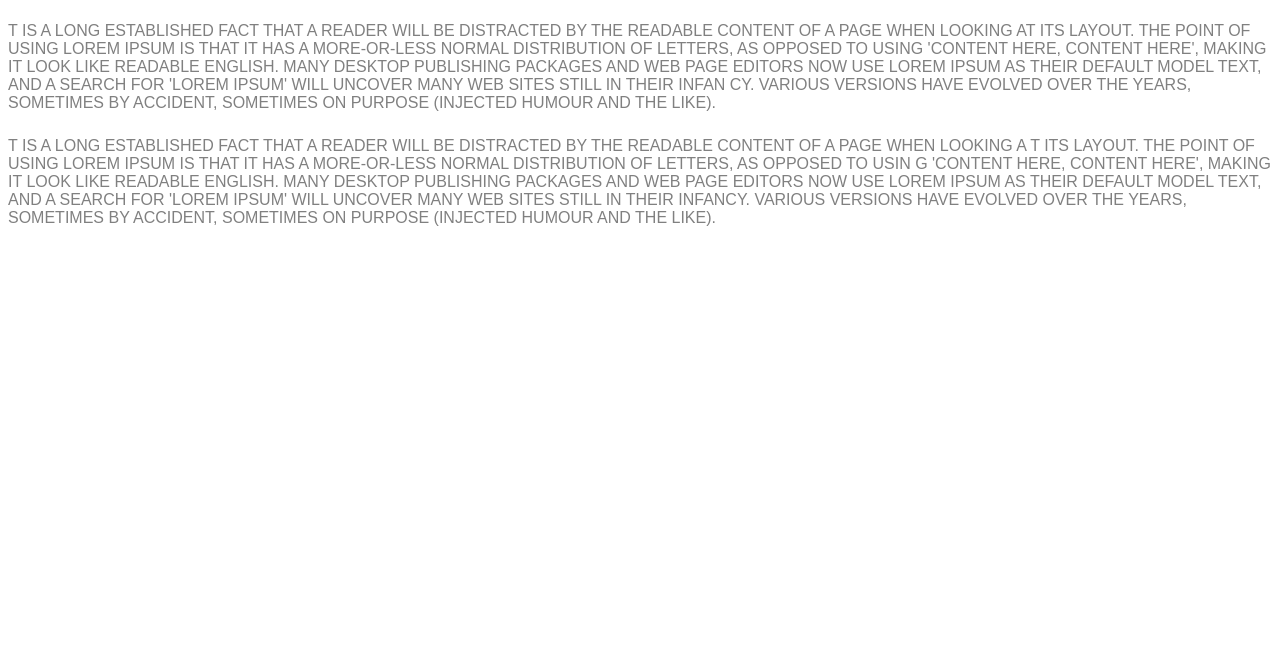
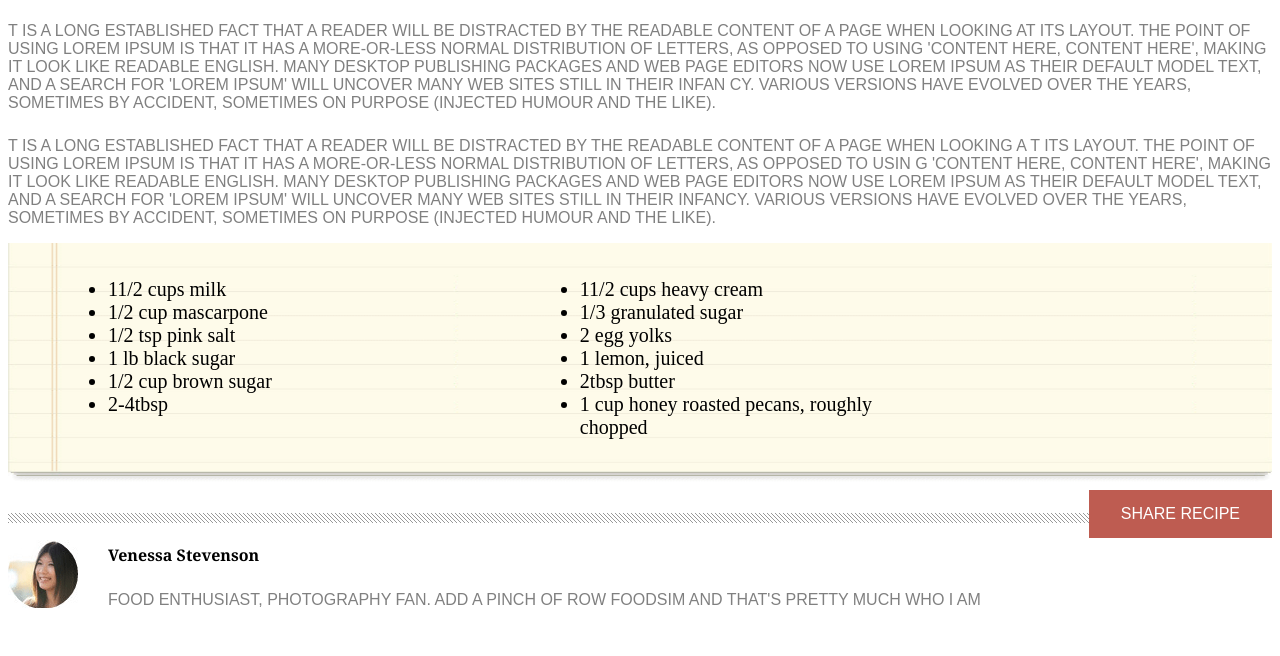
Before and after one commit to mariammohamme/chocolate-pizza1, a plain HTML site: page index.html in a window 1280 px wide. Shown: the part 1172-1828 px from the top of the page. Before the commit the page ends 1415 px from the top, so only its background shows below. Drawn offline with Linux system fonts and the light colour scheme.

Commit message:
finish the main

```diff
--- a/css/style.css
+++ b/css/style.css
@@ -102,3 +102,45 @@ nav{
         width: 98%;
         margin-top: 90px;
 }
+.listpage{
+    background-image: url("/img/list-bg.png");
+    height: 400px;
+    background-repeat: no-repeat;
+   background-size:100% 60%;
+}
+.rightlist{
+    float: left;
+    font-size: 20px;
+    margin-left: 60px;
+    margin-top: 35px;
+}
+.leftlist{
+    float:right;
+    font-size: 20px;
+    margin-right: 400px;
+    margin-top: 35px;
+
+}
+.div-repate1{
+    background-image: url("../img/hr-img.png");
+    height: 10px;
+    min-height: 10px;
+    margin-top: -130px;
+
+}
+button{
+    background-color:rgb(190, 92, 81);
+    border: none;
+    color: white;
+    padding: 15px 32px;
+    text-align: center;
+    text-decoration: none;
+    display: inline-block;
+    font-size: 16px;
+}
+#lastpara{
+    margin-left: 150px;
+}
+.lastimage{
+   margin-top: -85px;
+}
--- a/index.html
+++ b/index.html
@@ -59,5 +59,38 @@
                     g 'Content here, content here', making it look like readable English. Many desktop publishing packages and web page editors now use Lorem Ipsum as their default model text, and a search for 'lorem ipsum' will uncover many web sites still in their infancy.
                     Various versions have evolved over the years, sometimes by accident, sometimes on purpose (injected humour and the like).</p>
         </div>
+        <div class="listpage">
+   <ul class="rightlist">
+       <li>11/2 cups milk</li>
+   <li>1/2 cup mascarpone</li>
+   <li>1/2 tsp pink salt</li>
+   <li>1 lb black sugar</li>
+   <li>1/2 cup brown sugar</li>
+   <li>2-4tbsp</li>
+  </ul>
+  <ul class="leftlist">
+      <li>11/2 cups heavy cream</li>
+  <li>1/3 granulated sugar</li>
+  <li>2 egg yolks</li>
+  <li>1 lemon, juiced</li>
+  <li>2tbsp butter</li>
+  <li>1 cup honey roasted pecans, roughly <br>chopped</li>
+</ul>
+        </div>
+        <div class="div-repate1">
+        </div>
+        <div class="beforefooter">
+            <h4 style="font-family:Georgia, 'Times New Roman', Times, serif; margin-left: 100px;"> Venessa Stevenson </h4>
+            <p style="margin-left: 100px;" id="lastpara">Food enthusiast, photography fan. Add a pinch of row foodsim and that's pretty much who I am</p>
+            <div class="lastimage">
+            <img src="img/van-pic.png" alt="">
+            <button style="float: right; margin-top: -50px; ">SHARE RECIPE</button>
+            </div>
+        </div>
+        <div class="line">
+            <img src="img/small-logo.png" alt="" style="margin-left: 50%; margin-top: 50px;">
+             <hr style="display: block;" >
+
+            </div>
 
         </main>
```
